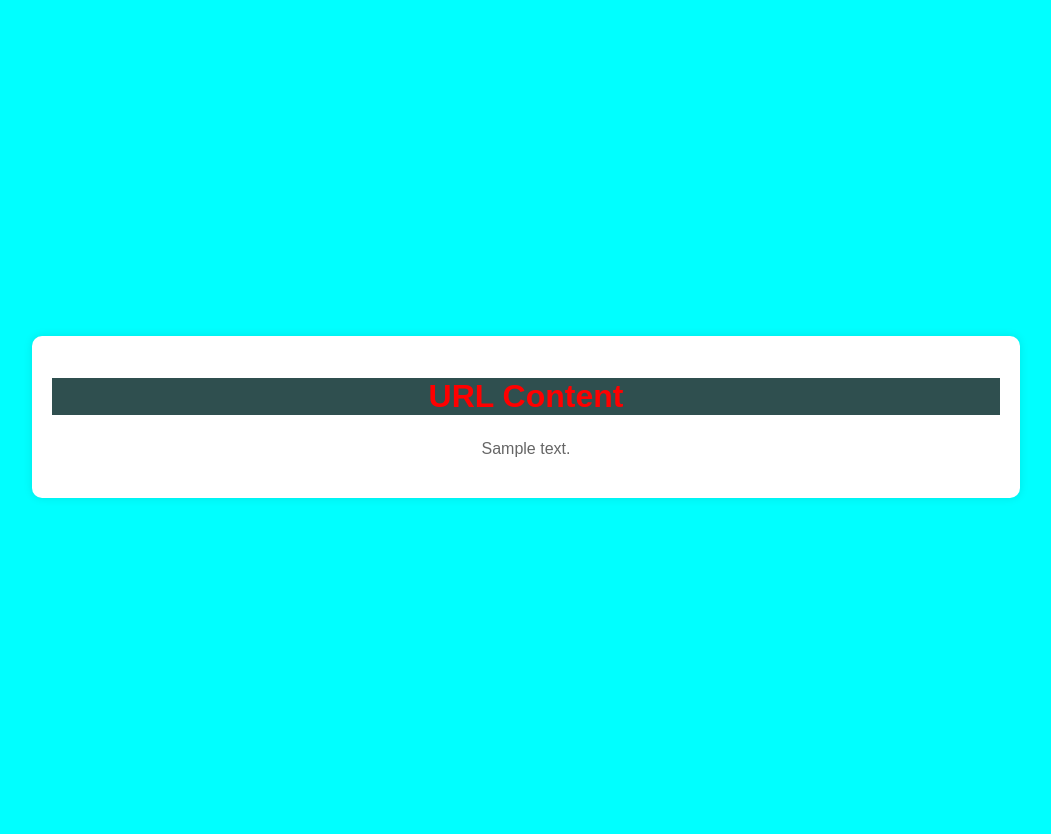
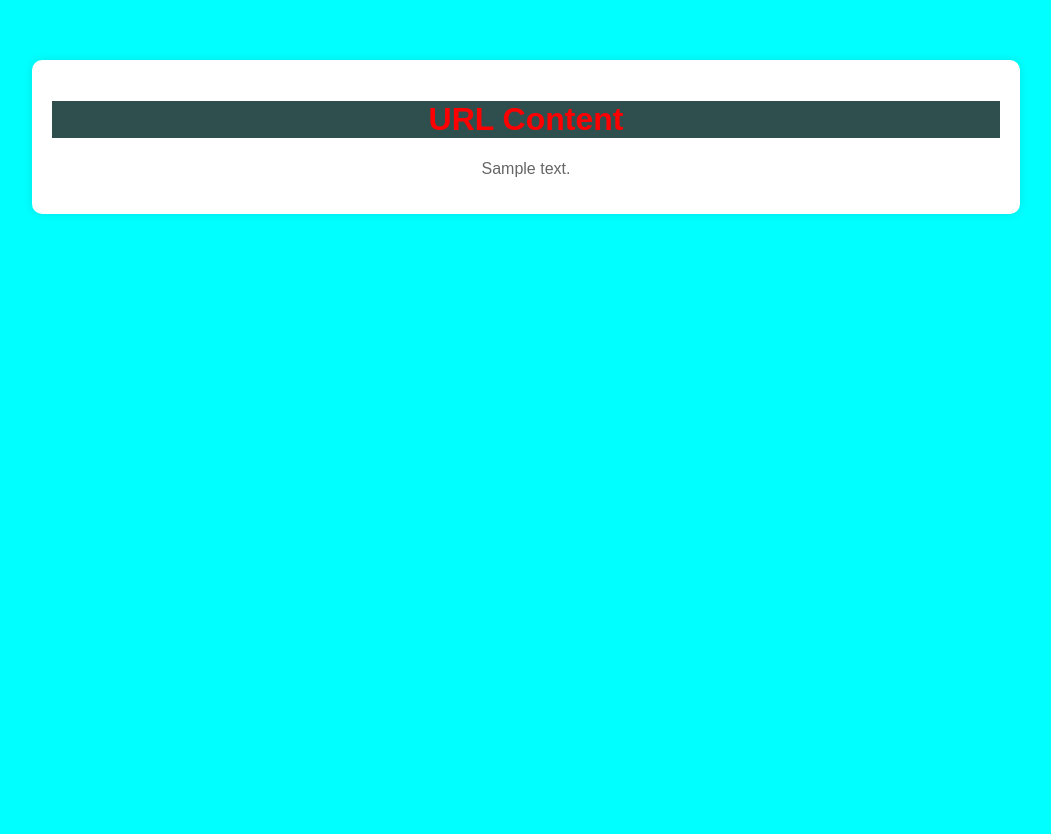
Before and after one commit to NikhilRajSoni/news_analysis, a Flask app: template templates/url_content.html in a window 1280 px wide. Shown: the whole page, without its empty margins (114-1165 px from the left). After the commit the page ends 214 px from the top, so only its background shows below. Run offline with Flask 3, Linux system fonts and the light colour scheme; the template is opened without the code that fills it: most values are stand-ins (such as "Sample title", 1, 10 or a date in 2020); some libraries are stand-ins or nearby versions.

Commit message:
Update url_content.html

```diff
--- a/templates/url_content.html
+++ b/templates/url_content.html
@@ -15,7 +15,7 @@
     display: flex;
     justify-content: center; /* Align content horizontally */
     align-items: center; /* Align content vertically */
-    min-height: 100vh; /* Make the page height at least full screen */
+/*     min-height: 100vh; /* Make the page height at least full screen */ */
   }
 
   .container {
@@ -37,7 +37,7 @@
 
   p {
     color: #666; /* Set paragraph color */
-    line-height: 1.6; /* Set line height for better readability */
+/*     line-height: 1.6; /* Set line height for better readability */ */
   }
 
   .freq-words {
```
